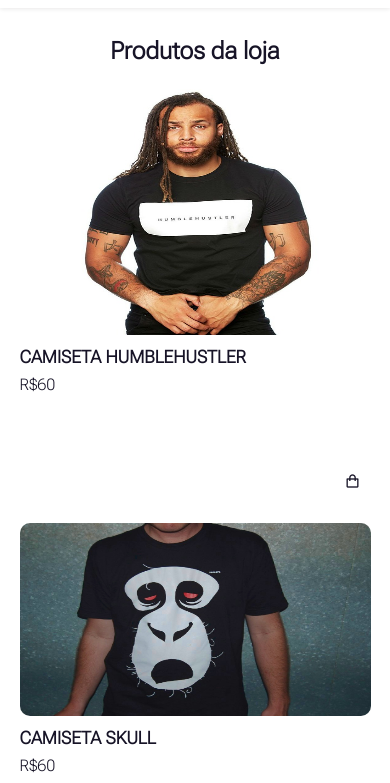
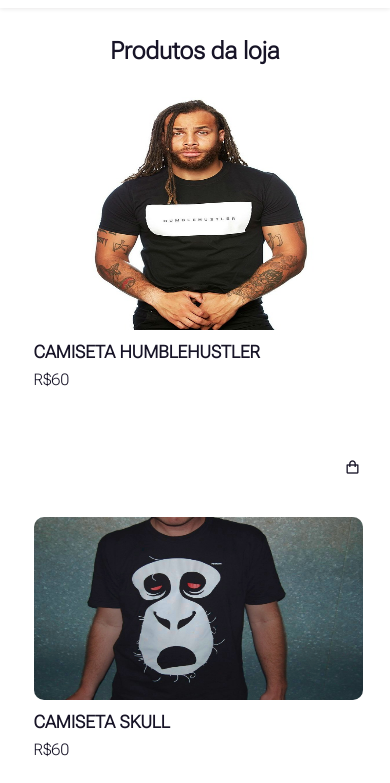
Before and after one commit to Gustavo-C-almeida/E-Commerce-complete, a plain HTML site: page LojaVirtual.html in a window 390 px wide. Shown: the part 43-826 px from the top of the page. Drawn offline with nearby package versions, Linux system fonts and the light colour scheme.

Commit message:
Update style.css

```diff
--- a/style.css
+++ b/style.css
@@ -15,6 +15,9 @@ text-decoration: none;
  --text-color: #171427;
  --bg-color: #fff;
 }
+.product-box{
+    padding: 10px 10px 0px 20px;
+    }
 img{
     width: 100px;
 }
@@ -232,4 +235,7 @@ header{
     .shop{
         margin-top: 2rem !important;
     }
+    .product-box{
+        padding: 8px 8px 0px 14px;
+        }
 }
```
